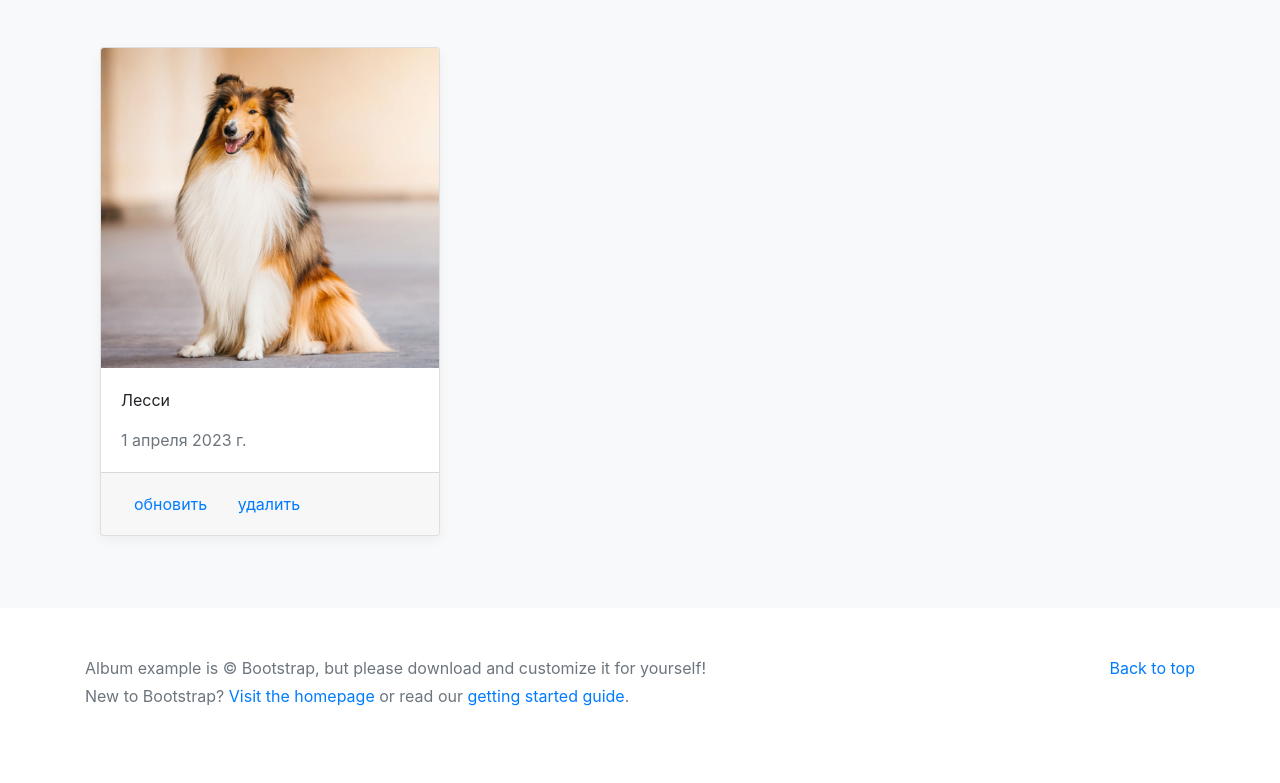
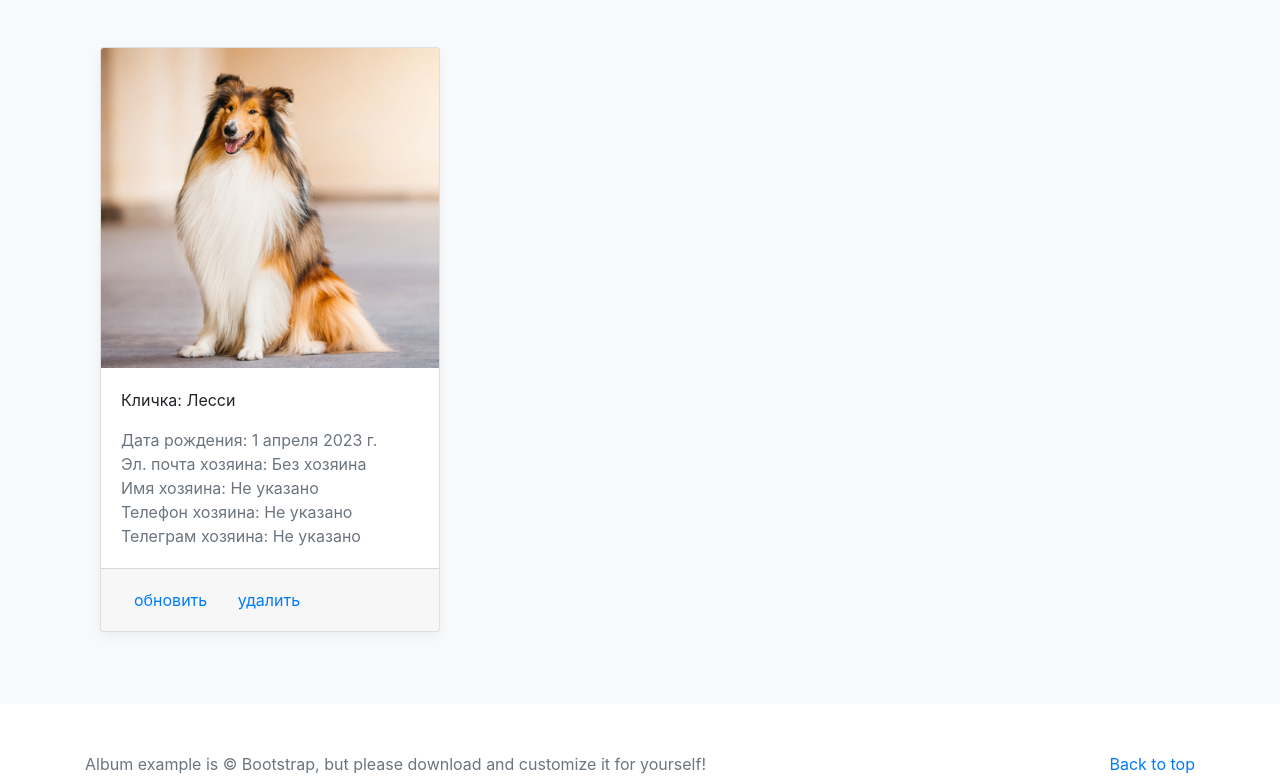
Before and after one commit to alexandr-prokhorov/DZ_Module_16_FBVShelter, a Django app: page /dogs/detail/2/ in a window 1280 px wide. Shown: the part 353-1136 px from the top of the page. Before the commit the page ends 1059 px from the top, so only its background shows below. Run offline with Django 5.2, Linux system fonts and the light colour scheme; a user stored in the database is signed in; data comes from the database, SQL or seed files in the repository; some libraries are stand-ins or nearby versions.

Commit message:
Обновили шаблон detail.html

```diff
--- a/dogs/templates/dogs/detail.html
+++ b/dogs/templates/dogs/detail.html
@@ -8,8 +8,12 @@
              src="{{ object.photo|dogs_media }}" width="300" height="320"
              alt="Card image cap">
         <div class = "card-body">
-            <p class="card-text">{{ object.name|title }}</p>
-            <span class="text-muted">{{ object.birth_date|default:"-" }}</span><br>
+            <p class="card-text">Кличка: {{ object.name|title }}</p>
+            <span class="text-muted">Дата рождения: {{object.birth_date|default:"-"}}</span><br>
+            <span class="text-muted">Эл. почта хозяина: {{object.owner|default:"Без хозяина"}}</span><br>
+            <span class="text-muted">Имя хозяина: {{ object.owner.first_name|default:"Не указано"}}</span><br>
+            <span class="text-muted">Телефон хозяина: {{ object.owner.phone|default:"Не указано"}}</span><br>
+            <span class="text-muted">Телеграм хозяина: {{ object.owner.telegram|default:"Не указано"}}</span><br>
         </div>
         <div class="card-footer">
             <a class="btn btn-link" href="{% url 'dogs:dog_update' object.pk %}">обновить</a>
```
